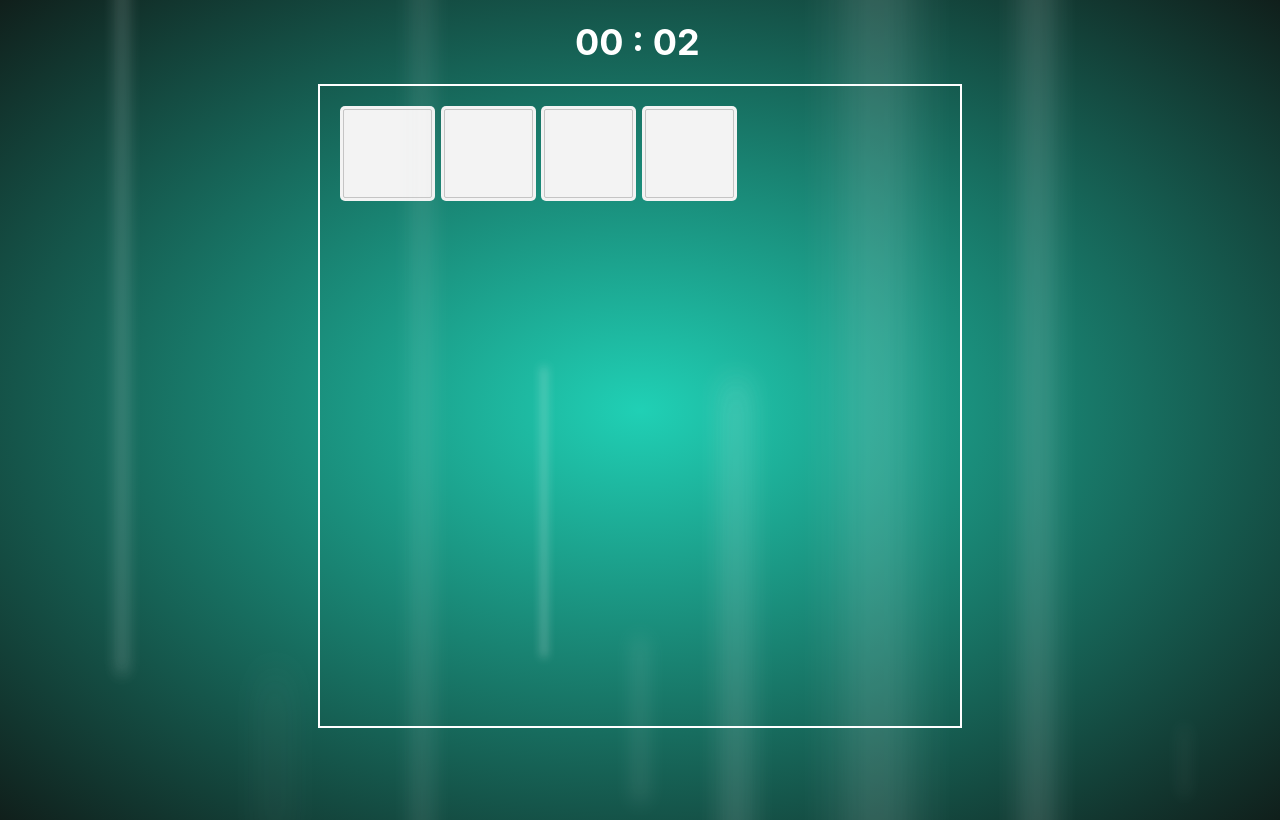
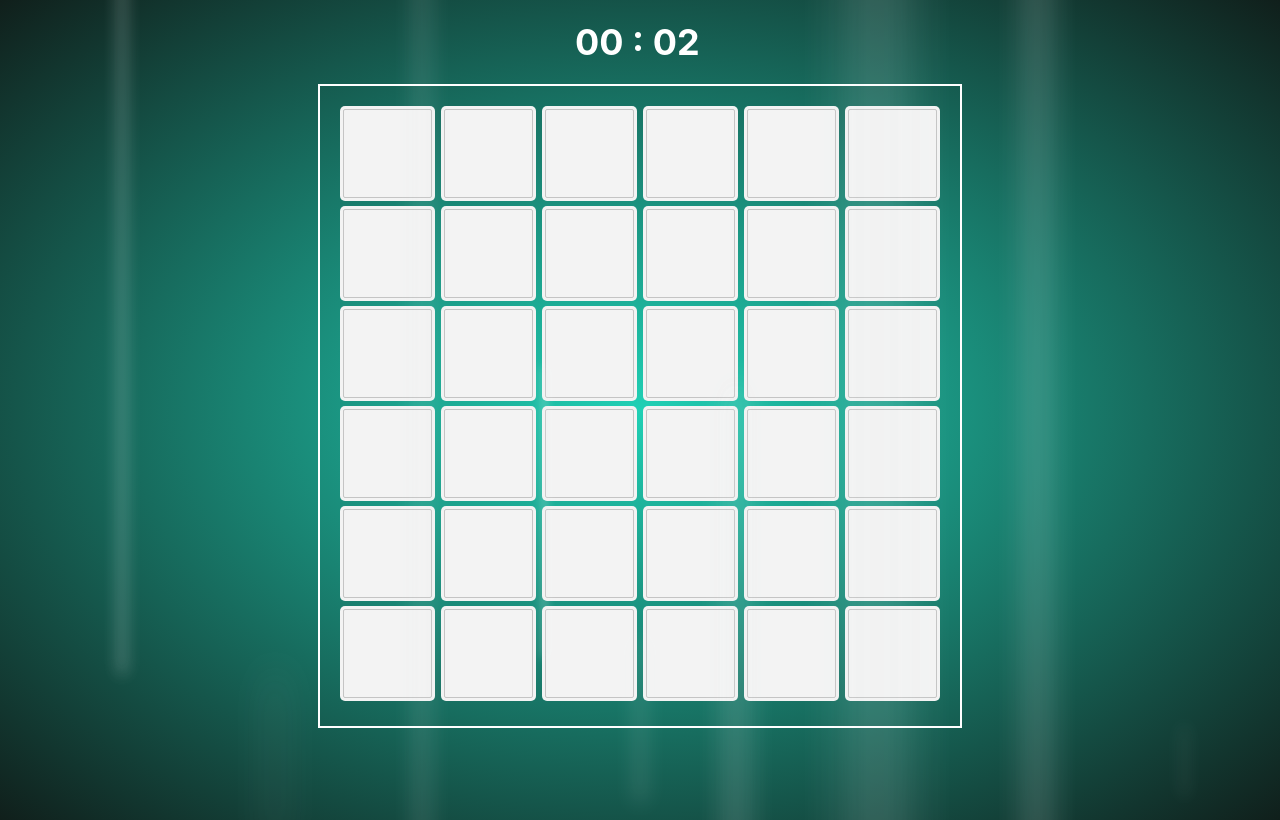
Before and after one commit to xemae/memoryCardsGame, a React (Create React App) app: page / in a window 1280 px wide. Both pictures are taken after a click on the button "Начать игру". Built offline with nearby package versions, Linux system fonts and the light colour scheme.

Commit message:
menu is done

```diff
--- a/src/App.js
+++ b/src/App.js
@@ -7,56 +7,24 @@ import {start} from "./redux-toolkit/toolkitSlice";
 import Cards from "./components/Cards/Cards";
 import Timer from "./components/Timer/Timer";
 import Menu from "./components/Menu/Menu";
+import classNames from "classnames";
 
 function App() {
-    const {gameOn, removedItemIds} = useSelector(state => state.toolkit)
-    const dispatch = useDispatch()
-
-    // const StartButton = () => {
-    //     if (!gameOn && removedItemIds.length === 0) {
-    //
-    //         return <button
-    //                        onClick={
-    //                            () => dispatch(start())
-    //                        }>
-    //             Начать игру
-    //         </button>
-    //     }
-    // }
-    //
-    // const SizeButton = () => {
-    //     if (!gameOn && removedItemIds.length === 0) {
-    //         return <button
-    //             // className={s.gameSize}
-    //                        // onClick={dispatch(changeGameSizeMode())}
-    //         >
-    //             Настройки
-    //         </button>
-    //     }
-    // }
+    const {gameOn} = useSelector(state => state.toolkit)
 
     const Game = () => {
         if (gameOn) {
             return (
-                <div className={s.cardsContainer}>
                     <Cards/>
-                </div>
             )
         }
     }
 
     return (
         <div className='body'>
-            <Timer />
-            <Game />
-            <Menu />
-
-            {/*<div className={s.menu}>*/}
-            {/*   */}
-            {/*    <StartButton/>*/}
-            {/*    <SizeButton />*/}
-
-            {/*</div>*/}
+            <Timer/>
+            <Game/>
+            <Menu/>
 
             <div className={b.light + " " + b.x1}></div>
             <div className={b.light + " " + b.x2}></div>
--- a/src/app.module.css
+++ b/src/app.module.css
@@ -2,15 +2,35 @@
     z-index: 1000;
 }
 
-.cardsContainer {
-    display: grid;
-    grid-template-rows: 1fr 1fr 1fr 1fr 1fr 1fr;
-    grid-template-columns: 1fr 1fr 1fr 1fr 1fr 1fr;
-    grid-gap: 3px;
-    border: white 2px solid;
-    width: 600px;
-    height: 600px;
-    padding: 20px;
-    position: relative;
-    margin: auto;
-}
+/*!*.cardsContainer {*!*/
+/*!*    display: grid;*!*/
+/*!*    grid-template-rows: 1fr 1fr 1fr 1fr 1fr 1fr;*!*/
+/*!*    grid-template-columns: 1fr 1fr 1fr 1fr 1fr 1fr;*!*/
+/*!*    grid-gap: 3px;*!*/
+/*!*    border: white 2px solid;*!*/
+/*!*    width: 600px;*!*/
+/*!*    height: 600px;*!*/
+/*!*    padding: 20px;*!*/
+/*!*    position: relative;*!*/
+/*!*    margin: auto;*!*/
+/*!*}*!*/
+
+/*.cardsContainer {*/
+/*    display: flex;*/
+/*    flex-wrap: wrap;*/
+/*    justify-content: space-between;*/
+/*    padding: 20px;*/
+/*    position: relative;*/
+/*    margin: auto;*/
+/*    border: white 2px solid;*/
+/*}*/
+
+/*.cardsContainer.six {*/
+/*    width: 588px;*/
+/*    height: 588px;*/
+/*}*/
+
+/*.cardsContainer.four {*/
+/*    width: 392px;*/
+/*    height: 392px;*/
+/*}*/
--- a/src/components/Cards/Card/Card.module.css
+++ b/src/components/Cards/Card/Card.module.css
@@ -1,4 +1,3 @@
-
 .cardCover {
     background-color: #f3f3f3;
     transition: all 0.2s;
--- a/src/components/Cards/Cards.jsx
+++ b/src/components/Cards/Cards.jsx
@@ -2,6 +2,8 @@ import React, {useEffect} from "react";
 import {useDispatch, useSelector} from "react-redux";
 import Card from "./Card/Card";
 import {hideCard} from "../../redux-toolkit/toolkitSlice";
+import classNames from "classnames";
+import s from "./Cards.module.css";
 
 const timeOutSingle = 5000
 const timeOutFail = 1000
@@ -35,7 +37,19 @@ const Cards = () => {
     }, [showedItemsIds])
 
 
-    return cards.map(card => <Card card={card} key={card.id}/>)
+    const Cards = cards.map(card => <Card card={card} key={card.id}/>)
+
+    return (
+        <div
+            className={classNames(
+                s.cardsContainer,
+                {[s.six]: true},
+                {[s.four]: false},
+            )}
+        >
+            {Cards}
+        </div>
+    )
 }
 
 export default Cards
--- /dev/null
+++ b/src/components/Cards/Cards.module.css
@@ -0,0 +1,32 @@
+/*.cardsContainer {*/
+/*    display: grid;*/
+/*    grid-template-rows: 1fr 1fr 1fr 1fr 1fr 1fr;*/
+/*    grid-template-columns: 1fr 1fr 1fr 1fr 1fr 1fr;*/
+/*    grid-gap: 3px;*/
+/*    border: white 2px solid;*/
+/*    width: 600px;*/
+/*    height: 600px;*/
+/*    padding: 20px;*/
+/*    position: relative;*/
+/*    margin: auto;*/
+/*}*/
+
+.cardsContainer {
+    display: flex;
+    flex-wrap: wrap;
+    justify-content: space-between;
+    padding: 20px;
+    position: relative;
+    margin: auto;
+    border: white 2px solid;
+}
+
+.cardsContainer.six {
+    width: 600px;
+    height: 600px;
+}
+
+.cardsContainer.four {
+    width: 400px;
+    height: 400px;
+}
--- a/src/components/Win/Win.jsx
+++ b/src/components/Win/Win.jsx
@@ -14,7 +14,7 @@ const Win = (props) => {
 
     const onMenuClick = () => {
         dispatch(setMenu())
-        return <Menu />
+        return <Menu/>
     }
 
     if (removedItemIds.length === cards.length) {
--- a/src/redux-toolkit/toolkitSlice.js
+++ b/src/redux-toolkit/toolkitSlice.js
@@ -23,6 +23,7 @@ const toolkitSlice = createSlice({
     name: 'toolkit',
     initialState: {
         gameOn: false,
+        gameSize: null,
         attempts: 0,
         successfulAttempts: 0,
         showedItemsIds: [],
@@ -38,86 +39,86 @@ const toolkitSlice = createSlice({
                 pairId: 2,
                 image: img2,
             },
-            // {
-            //     id: 3,
-            //     pairId: 3,
-            //     image: img3,
-            // },
-            // {
-            //     id: 4,
-            //     pairId: 4,
-            //     image: img4,
-            // },
-            // {
-            //     id: 5,
-            //     pairId: 5,
-            //     image: img5,
-            // },
-            // {
-            //     id: 6,
-            //     pairId: 6,
-            //     image: img6,
-            // },
-            // {
-            //     id: 7,
-            //     pairId: 7,
-            //     image: img7,
-            // },
-            // {
-            //     id: 8,
-            //     pairId: 8,
-            //     image: img8,
-            // },
-            // {
-            //     id: 9,
-            //     pairId: 9,
-            //     image: img9,
-            // },
-            // {
-            //     id: 10,
-            //     pairId: 10,
-            //     image: img10,
-            // },
-            // {
-            //     id: 11,
-            //     pairId: 11,
-            //     image: img11,
-            // },
-            // {
-            //     id: 12,
-            //     pairId: 12,
-            //     image: img12,
-            // },
-            // {
-            //     id: 13,
-            //     pairId: 13,
-            //     image: img13,
-            // },
-            // {
-            //     id: 14,
-            //     pairId: 14,
-            //     image: img14,
-            // },
-            // {
-            //     id: 15,
-            //     pairId: 15,
-            //     image: img15,
-            // },
-            // {
-            //     id: 16,
-            //     pairId: 16,
-            //     image: img16,
-            // },
-            // {
-            //     id: 17,
-            //     pairId: 17,
-            //     image: img17,
-            // },
-            // {
-            //     id: 18,
-            //     pairId: 18,
-            //     image: img18,
-            // },
+            {
+                id: 3,
+                pairId: 3,
+                image: img3,
+            },
+            {
+                id: 4,
+                pairId: 4,
+                image: img4,
+            },
+            {
+                id: 5,
+                pairId: 5,
+                image: img5,
+            },
+            {
+                id: 6,
+                pairId: 6,
+                image: img6,
+            },
+            {
+                id: 7,
+                pairId: 7,
+                image: img7,
+            },
+            {
+                id: 8,
+                pairId: 8,
+                image: img8,
+            },
+            {
+                id: 9,
+                pairId: 9,
+                image: img9,
+            },
+            {
+                id: 10,
+                pairId: 10,
+                image: img10,
+            },
+            {
+                id: 11,
+                pairId: 11,
+                image: img11,
+            },
+            {
+                id: 12,
+                pairId: 12,
+                image: img12,
+            },
+            {
+                id: 13,
+                pairId: 13,
+                image: img13,
+            },
+            {
+                id: 14,
+                pairId: 14,
+                image: img14,
+            },
+            {
+                id: 15,
+                pairId: 15,
+                image: img15,
+            },
+            {
+                id: 16,
+                pairId: 16,
+                image: img16,
+            },
+            {
+                id: 17,
+                pairId: 17,
+                image: img17,
+            },
+            {
+                id: 18,
+                pairId: 18,
+                image: img18,
+            },
             {
                 id: 19,
                 pairId: 1,
@@ -128,86 +129,86 @@ const toolkitSlice = createSlice({
                 pairId: 2,
                 image: img2,
             },
-            // {
-            //     id: 21,
-            //     pairId: 3,
-            //     image: img3,
-            // },
-            // {
-            //     id: 22,
-            //     pairId: 4,
-            //     image: img4,
-            // },
-            // {
-            //     id: 23,
-            //     pairId: 5,
-            //     image: img5,
-            // },
-            // {
-            //     id: 24,
-            //     pairId: 6,
-            //     image: img6,
-            // },
-            // {
-            //     id: 25,
-            //     pairId: 7,
-            //     image: img7,
-            // },
-            // {
-            //     id: 26,
-            //     pairId: 8,
-            //     image: img8,
-            // },
-            // {
-            //     id: 27,
-            //     pairId: 9,
-            //     image: img9,
-            // },
-            // {
-            //     id: 28,
-            //     pairId: 10,
-            //     image: img10,
-            // },
-            // {
-            //     id: 29,
-            //     pairId: 11,
-            //     image: img11,
-            // },
-            // {
-            //     id: 30,
-            //     pairId: 12,
-            //     image: img12,
-            // },
-            // {
-            //     id: 31,
-            //     pairId: 13,
-            //     image: img13,
-            // },
-            // {
-            //     id: 32,
-            //     pairId: 14,
-            //     image: img14,
-            // },
-            // {
-            //     id: 33,
-            //     pairId: 15,
-            //     image: img15,
-            // },
-            // {
-            //     id: 34,
-            //     pairId: 16,
-            //     image: img16,
-            // },
-            // {
-            //     id: 35,
-            //     pairId: 17,
-            //     image: img17,
-            // },
-            // {
-            //     id: 36,
-            //     pairId: 18,
-            //     image: img18,
-            // },
+            {
+                id: 21,
+                pairId: 3,
+                image: img3,
+            },
+            {
+                id: 22,
+                pairId: 4,
+                image: img4,
+            },
+            {
+                id: 23,
+                pairId: 5,
+                image: img5,
+            },
+            {
+                id: 24,
+                pairId: 6,
+                image: img6,
+            },
+            {
+                id: 25,
+                pairId: 7,
+                image: img7,
+            },
+            {
+                id: 26,
+                pairId: 8,
+                image: img8,
+            },
+            {
+                id: 27,
+                pairId: 9,
+                image: img9,
+            },
+            {
+                id: 28,
+                pairId: 10,
+                image: img10,
+            },
+            {
+                id: 29,
+                pairId: 11,
+                image: img11,
+            },
+            {
+                id: 30,
+                pairId: 12,
+                image: img12,
+            },
+            {
+                id: 31,
+                pairId: 13,
+                image: img13,
+            },
+            {
+                id: 32,
+                pairId: 14,
+                image: img14,
+            },
+            {
+                id: 33,
+                pairId: 15,
+                image: img15,
+            },
+            {
+                id: 34,
+                pairId: 16,
+                image: img16,
+            },
+            {
+                id: 35,
+                pairId: 17,
+                image: img17,
+            },
+            {
+                id: 36,
+                pairId: 18,
+                image: img18,
+            },
         ],
     },
     reducers: {
@@ -245,6 +246,9 @@ const toolkitSlice = createSlice({
         },
         setMenu(state) {
             state.removedItemIds = []
+        },
+        SetSize(state, action) {
+            // state.removedItemIds = []
         }
 
     },
```
Also changed, not shown: src/GameSize/GameSize.jsx (deleted, +0 -21 lines), src/components/Menu/Menu.jsx (+68 -9 lines), src/components/Menu/Menu.module.css (+72 -1 lines).
